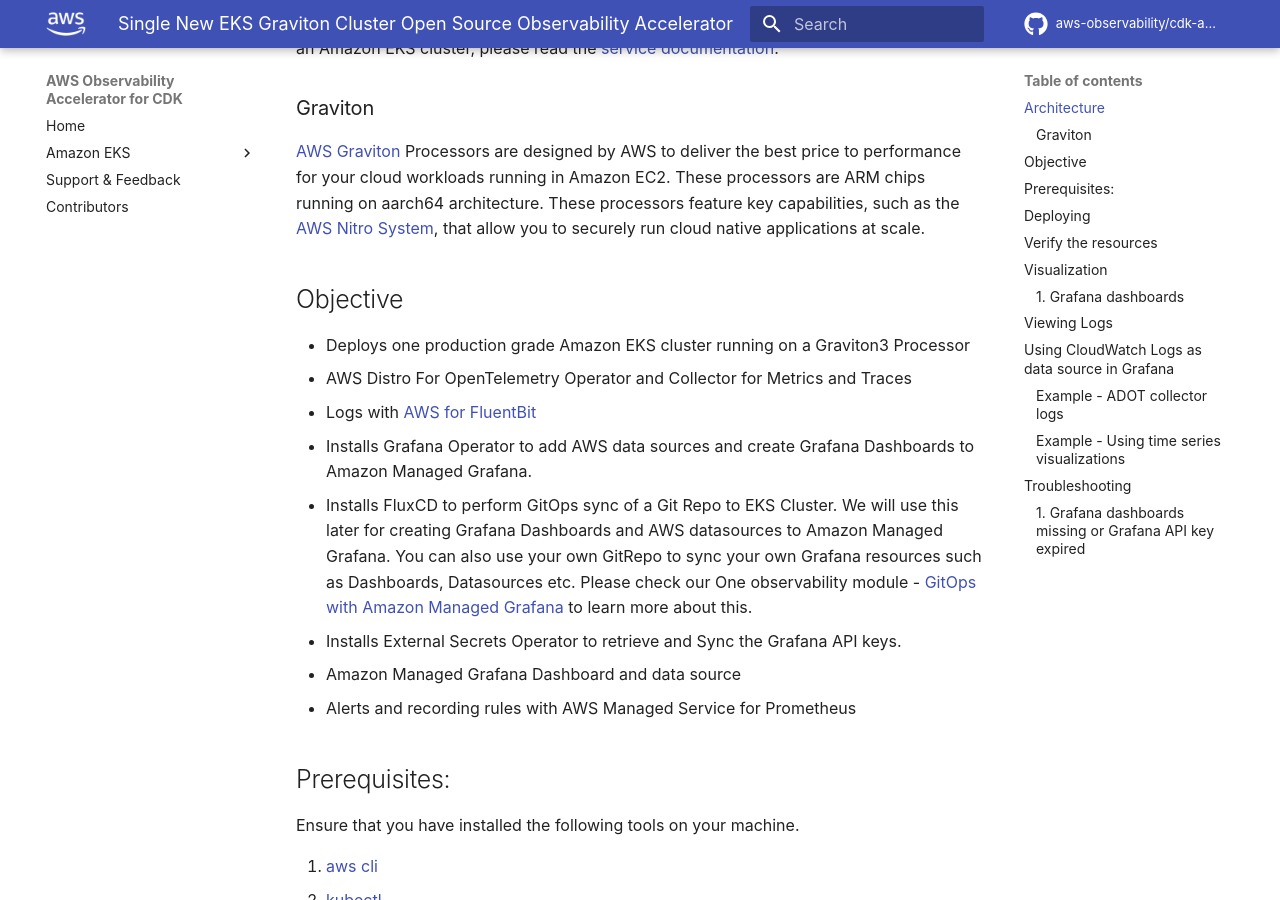
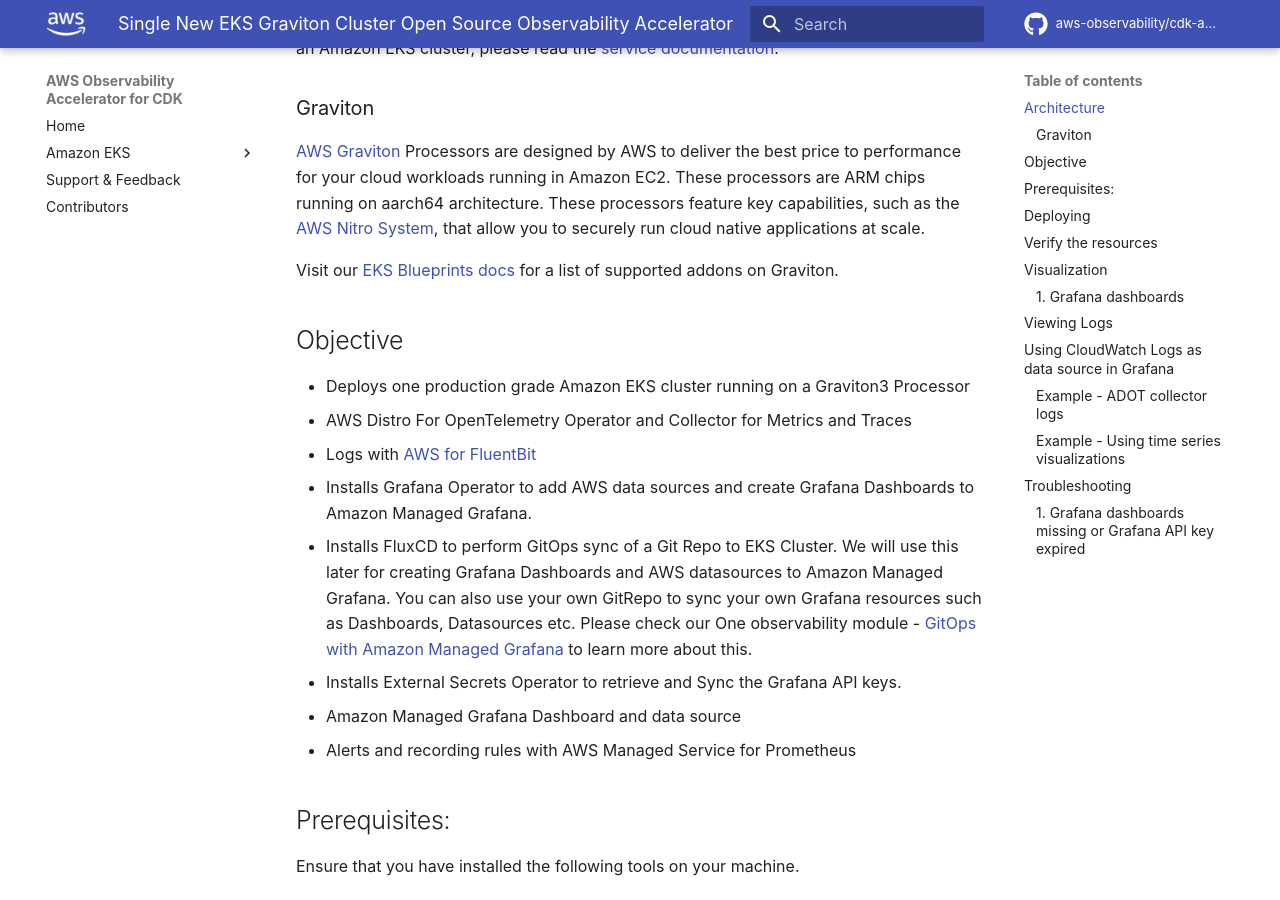
Before and after one commit to dragonknight919/cdk-aws-observability-accelerator, an MkDocs documentation site: the page built from docs/patterns/single-new-eks-observability-accelerators/single-new-eks-graviton-opensource-observability.md, in a window 1280 px wide and 900 px high, scrolled down 836 px. Built offline with MkDocs 1.6.1 and Material for MkDocs 9.7.7, drawn with Linux system fonts in a browser that asks for light colours; some web fonts are replaced; comment, search, counter and statistics services are not loaded.

Commit message:
add addon link to docs

```diff
--- a/docs/patterns/single-new-eks-observability-accelerators/single-new-eks-graviton-opensource-observability.md
+++ b/docs/patterns/single-new-eks-observability-accelerators/single-new-eks-graviton-opensource-observability.md
@@ -15,6 +15,8 @@
 ### Graviton
 
 [AWS Graviton](https://aws.amazon.com/ec2/graviton/) Processors are designed by AWS to deliver the best price to performance for your cloud workloads running in Amazon EC2.  These processors are ARM chips running on aarch64 architecture. These processors feature key capabilities, such as the [AWS Nitro System](https://aws.amazon.com/ec2/nitro/), that allow you to securely run cloud native applications at scale.
+
+Visit our [EKS Blueprints docs](https://github.com/aws-quickstart/cdk-eks-blueprints/blob/main/docs/addons/index.md) for a list of supported addons on Graviton.
 
 ## Objective
 
```
